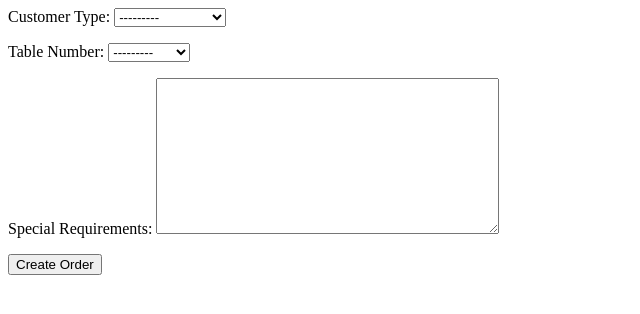
After one commit to dipeshluitel/RestaurantManagementSystem, a Django app: template restaurant_management/core/templates/core/create_order.html in a window 1280 px wide. The commit adds this page. Shown: the top 314 px of the page, without its empty margins (0-640 px from the left). Run offline with Django 5.2, Linux system fonts and the light colour scheme; the template is opened without the code that fills it: values that come from a table or form of the project are taken from there, others are empty.

Commit message:
create order form created for waiter dashboard

```diff
--- /dev/null
+++ b/restaurant_management/core/forms.py
@@ -0,0 +1,13 @@
+from django import forms
+from .models import Order
+
+class OrderForm(forms.ModelForm):
+    class Meta:
+        model = Order
+        fields = ['customer_type','table_number','notes']
+
+        widgets = {
+            'customer_type': forms.Select(attrs={'class':'form-control'}),
+            'table_number': forms.Select(attrs={'class':'form-control'}),
+            'notes': forms.Textarea(attrs={'class':'form-control'}),
+        }
--- a/restaurant_management/core/models.py
+++ b/restaurant_management/core/models.py
@@ -34,11 +34,26 @@ class MenuItems(models.Model):
 
 class Order(models.Model):
     STATUS_CHOICES = [
-        ('pending','Pending'),('cooking','Cooking'),('serverd','Served'),('paid','Paid'),
+        ('pending','Pending'),
+        ('cooking','Cooking'),
+        ('serverd','Served'),
+        ('paid','Paid'),
+    ]
+    TABLE_NUMBER = [
+        ('A1','A1'),('A2','A2'),('A3','A3'),
+        ('B1','B1'),('B2','B2'),('B3','B3'),
+        ('C1','C1'),('C2','C2'),('C3','C3'),
+        ('Takeaway','Takeaway'),
+    ]
+    CUSTOMER_TYPE=[
+        ('Special Guests','Special Guests'),('Normal Guests','Normal Guests')
     ]
     waiter = models.ForeignKey(User,on_delete=models.CASCADE)
     order_time = models.DateTimeField(auto_now_add=True)
     status = models.CharField(max_length=10,choices=STATUS_CHOICES,default='pending')
+    customer_type = models.CharField(max_length=20,choices=CUSTOMER_TYPE,verbose_name='Customer Type')
+    table_number = models.CharField(max_length=10,choices=TABLE_NUMBER,verbose_name='Table Number')
+    notes = models.TextField(max_length=400,blank=True,null=True, verbose_name='Special Requirements')
 
     def __str__(self):
         return f"Order {self.id} by {self.waiter.username}"
--- /dev/null
+++ b/restaurant_management/core/templates/core/create_order.html
@@ -0,0 +1,6 @@
+<form action="{% url 'create_order'%}" method="post">
+    {% csrf_token %}
+    {{form.as_p}}
+    <input type="submit" value="Create Order">
+
+</form>
--- a/restaurant_management/core/templates/core/waiter_dashboard.html
+++ b/restaurant_management/core/templates/core/waiter_dashboard.html
@@ -7,7 +7,7 @@
    <li>{{item.name}}</li>
    {% endfor %}
     </ul>
-
+<a href ="{% url 'create_order' %}">Create Order</a>
 <form method="post" action = '{% url 'logout'%}'>
     {% csrf_token %}
     <button type="submit">Logout</button>
--- a/restaurant_management/core/urls.py
+++ b/restaurant_management/core/urls.py
@@ -10,5 +10,6 @@ urlpatterns = [
     path('dashboard/admin/', views.admin_dashboard, name='admin_dashboard'),
     path('dashboard/waiter/', views.waiter_dashboard, name='waiter_dashboard'),
     path('dashboard/kitchen/', views.kitchen_dashboard, name='kitchen_dashboard'),
+    path('dashboard/waiter/createorder', views.create_order, name='create_order'),
 
 ]
```
Also changed, not shown: restaurant_management/core/views.py (+17 -0 lines), restaurant_management/core/migrations/0003_order_customer_name_order_notes_order_table_number.py (added), restaurant_management/core/migrations/0004_alter_order_customer_name.py (added), restaurant_management/core/migrations/0005_remove_order_customer_name_order_customer_type.py (added), restaurant_management/core/migrations/0006_alter_order_customer_type_alter_order_table_number.py (added), restaurant_management/db.sqlite3.
